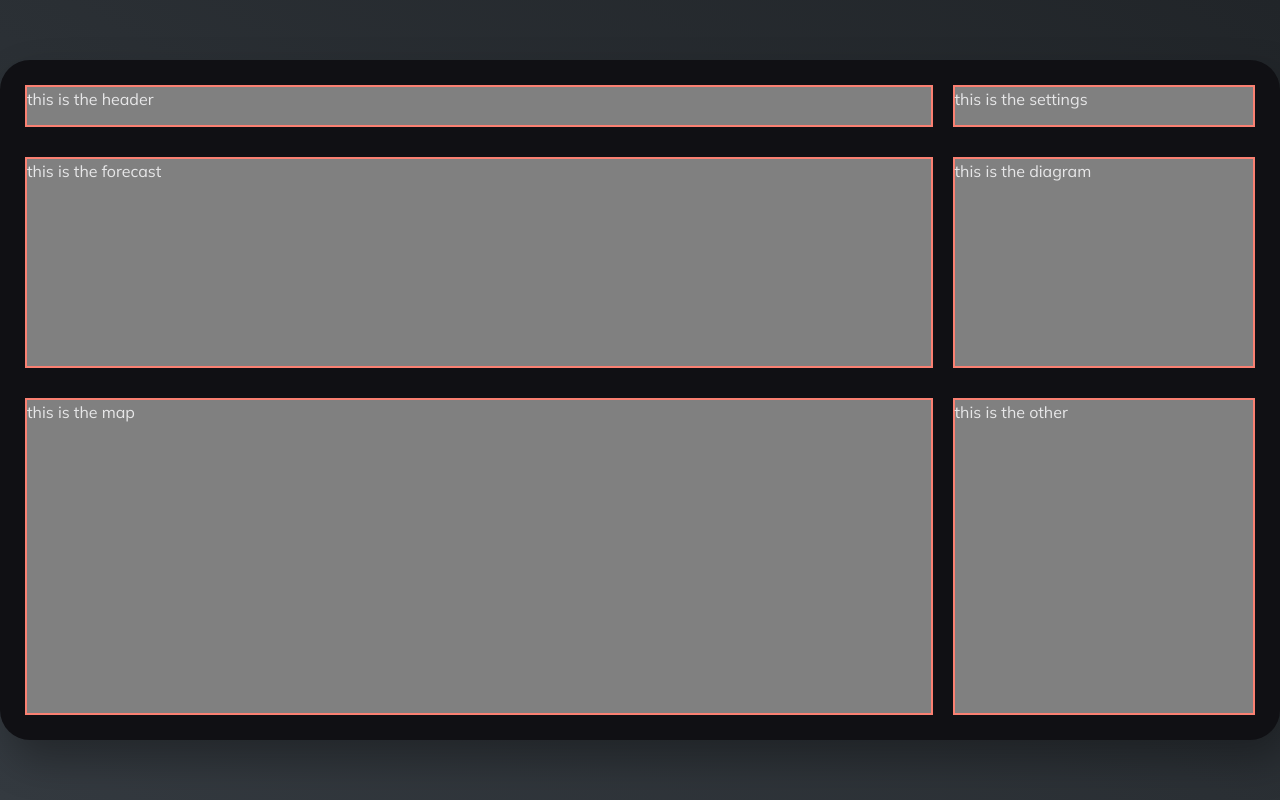
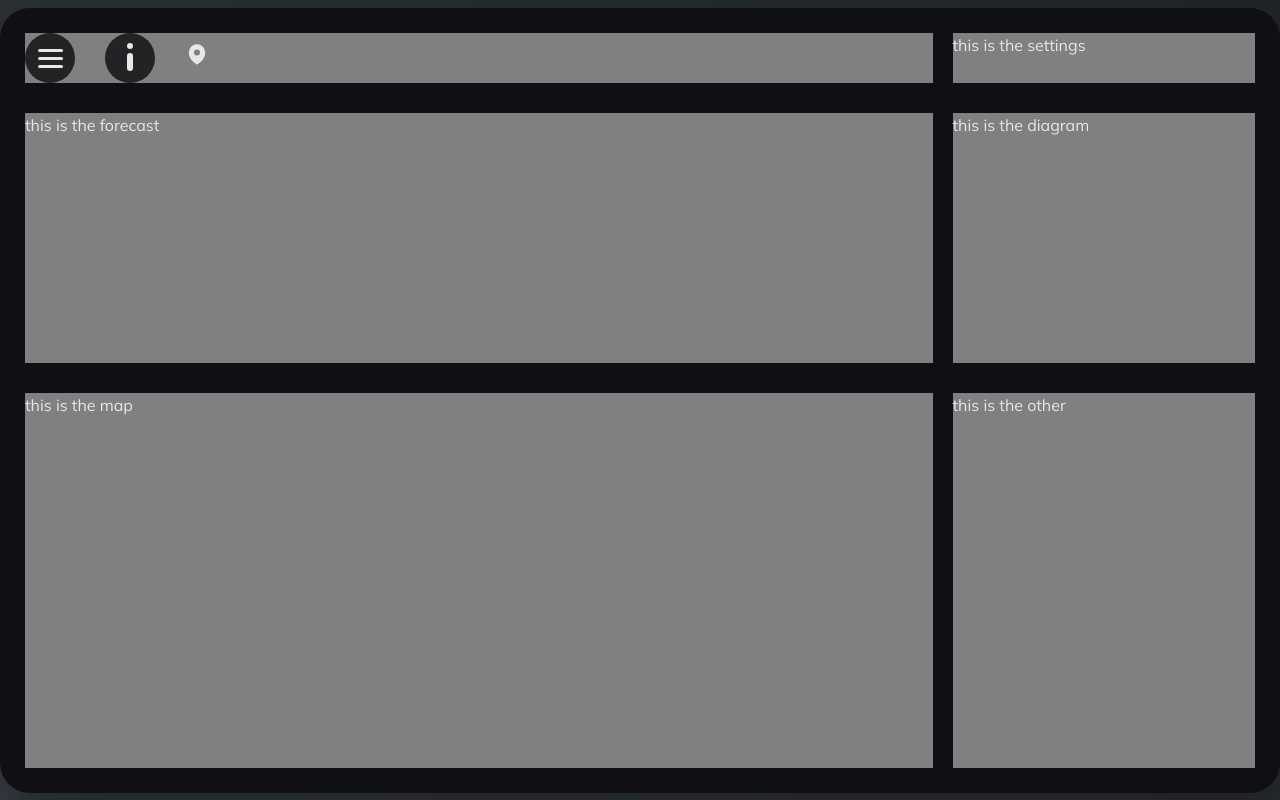
Before and after one commit to hptrk/Weathery, a website built with Parcel: page index.html in a window 1280 px wide. Built offline with nearby package versions, Linux system fonts and the light colour scheme.

Commit message:
do the basic header icons with animations (list-icon, info-icon) + lots of temporary css properties to work on

```diff
--- a/index.html
+++ b/index.html
@@ -17,7 +17,30 @@
   </head>
   <body>
     <div class="container">
-      <header class="header">this is the header</header>
+      <header class="header">
+        <nav class="navigation">
+          <div class="navigation__icon-box">
+            <a class="navigation__icon-list">&nbsp;</a>
+          </div>
+          <div class="navigation__icon-box">
+            <a class="navigation__icon-info">&nbsp;</a>
+          </div>
+          <div class="navigation__location">
+            <svg
+              xmlns="http://www.w3.org/2000/svg"
+              viewBox="0 0 24 24"
+              fill="currentColor"
+              class="navigation__location-icon"
+            >
+              <path
+                fill-rule="evenodd"
+                d="M11.54 22.351l.07.04.028.016a.76.76 0 00.723 0l.028-.015.071-.041a16.975 16.975 0 001.144-.742 19.58 19.58 0 002.683-2.282c1.944-1.99 3.963-4.98 3.963-8.827a8.25 8.25 0 00-16.5 0c0 3.846 2.02 6.837 3.963 8.827a19.58 19.58 0 002.682 2.282 16.975 16.975 0 001.145.742zM12 13.5a3 3 0 100-6 3 3 0 000 6z"
+                clip-rule="evenodd"
+              />
+            </svg>
+          </div>
+        </nav>
+      </header>
       <section class="settings">this is the settings</section>
       <section class="forecast">this is the forecast</section>
       <section class="diagram">this is the diagram</section>
--- a/sass/abstracts/_variables.scss
+++ b/sass/abstracts/_variables.scss
@@ -1,13 +1,18 @@
+//////////////////////
 // COLORS //
-$color-grey-light: #e7e7e8; //font
+$color-grey-light: #e7e7e8; //font, TEMPORARY
 
 $color-background-dark: #212529; //website background
 $color-background-light: #343a40;
 
 $color-container-background: #101014; //app background
 
+$color-grey-dark: #232325; //button background
+
+//////////////////////
 // FONTS //
 $font-primary: "Mulish", sans-serif;
 
+//////////////////////
 // SHADOWS //
 $shadow-dark: 1rem 2rem 4rem rgba(0, 0, 0, 0.3);
--- /dev/null
+++ b/sass/components/_nav-buttons.scss
@@ -0,0 +1,80 @@
+.navigation {
+  &__icon {
+    //BOX IN THE BACKGROUND
+    &-box {
+      cursor: pointer;
+      width: 5rem;
+      height: 5rem;
+      border-radius: 100%;
+      display: block;
+      background-color: $color-grey-dark; //TEMP
+      text-align: center;
+    }
+    //LIST ICON STYLE
+    &-list {
+      position: relative;
+      margin-top: 2.4rem;
+      &,
+      &::before,
+      &::after {
+        display: inline-block;
+        width: 2.5rem;
+        height: 3px;
+        border-radius: 10px;
+        background-color: $color-grey-light; //TEMP
+        transition: all 0.2s;
+        animation-timing-function: ease-in-out;
+      }
+      &::before,
+      &::after {
+        content: "";
+        position: absolute;
+        left: 0;
+      }
+      &::before {
+        top: -0.8rem;
+      }
+      &::after {
+        top: 0.8rem;
+      }
+    }
+    //LIST ICON FUNCTIONALITY
+    &-box:hover &-list::before {
+      top: -1rem;
+    }
+    &-box:hover &-list::after {
+      top: 1rem;
+    }
+    //INFO ICON STYLE
+    &-info {
+      position: relative;
+      width: 0.6rem;
+      height: 1.8rem;
+      margin-top: 2rem;
+      &,
+      &::before {
+        background-color: $color-grey-light; //TEMP
+        border-radius: 10px;
+        transition: all 0.2s;
+        animation-timing-function: ease-in-out;
+        display: inline-block;
+      }
+
+      &::before {
+        content: "";
+        position: absolute;
+        left: 0;
+        top: -1rem;
+        width: 0.6rem;
+        height: 0.6rem;
+      }
+    }
+    //INFO ICON FUNCTIONALITY
+    &-box:hover &-info::before {
+      top: -1.4rem;
+    }
+    &-box:hover &-info {
+      margin-top: 2.2rem;
+    }
+  }
+}
--- /dev/null
+++ b/sass/components/_nav-location.scss
@@ -0,0 +1,6 @@
+.navigation {
+  &__location-icon {
+    height: 2.4rem; //temporary
+    width: 2.4rem; //temporary
+  }
+}
--- a/sass/layout/_layout.scss
+++ b/sass/layout/_layout.scss
@@ -12,8 +12,15 @@
   row-gap: 3rem;
   column-gap: 2rem;
 
-  * {
+  & > section,
+  & > header {
     background-color: gray; //temporary
-    border: 2px solid salmon; //temporary
   }
 }
+.navigation {
+  height: 100%;
+  display: flex;
+  justify-content: flex-start;
+  align-items: center;
+  gap: 3rem; //TEMPORARY
+}
--- a/sass/main.scss
+++ b/sass/main.scss
@@ -6,6 +6,10 @@
 @import "./base/typography";
 @import "./base/utilities";
 
+@import "./components/nav-buttons";
+@import "./components/nav-location";
+@import "./components/nav-searchbar";
+
 @import "./layout/layout";
 
 @import "./page/app";
```
Also changed, not shown: css/style.css, sass/components/_nav-searchbar.scss (added).
